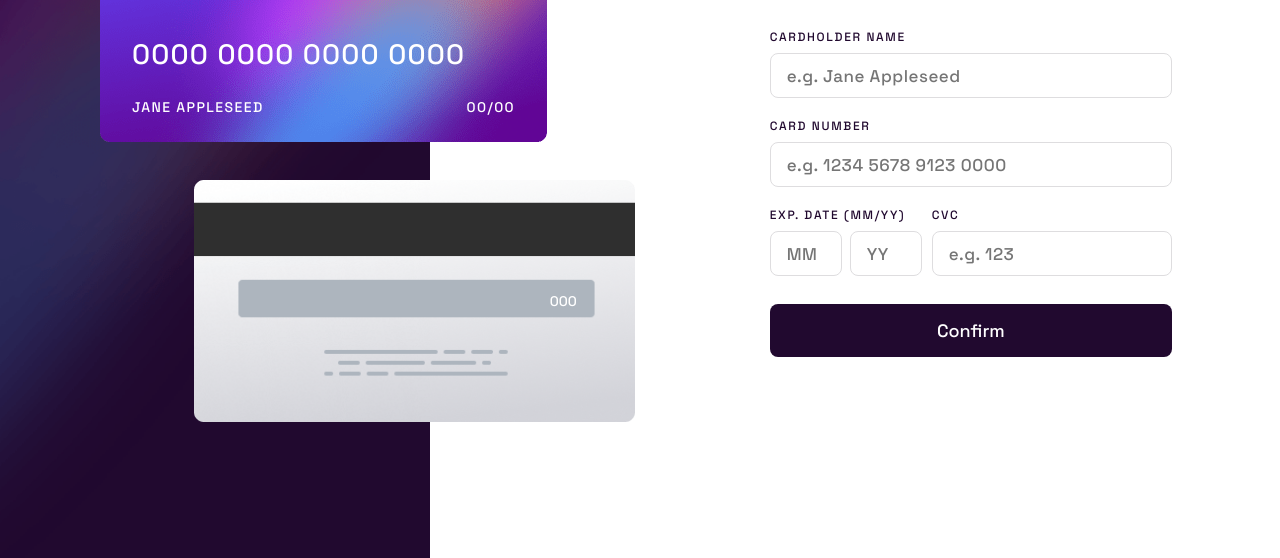
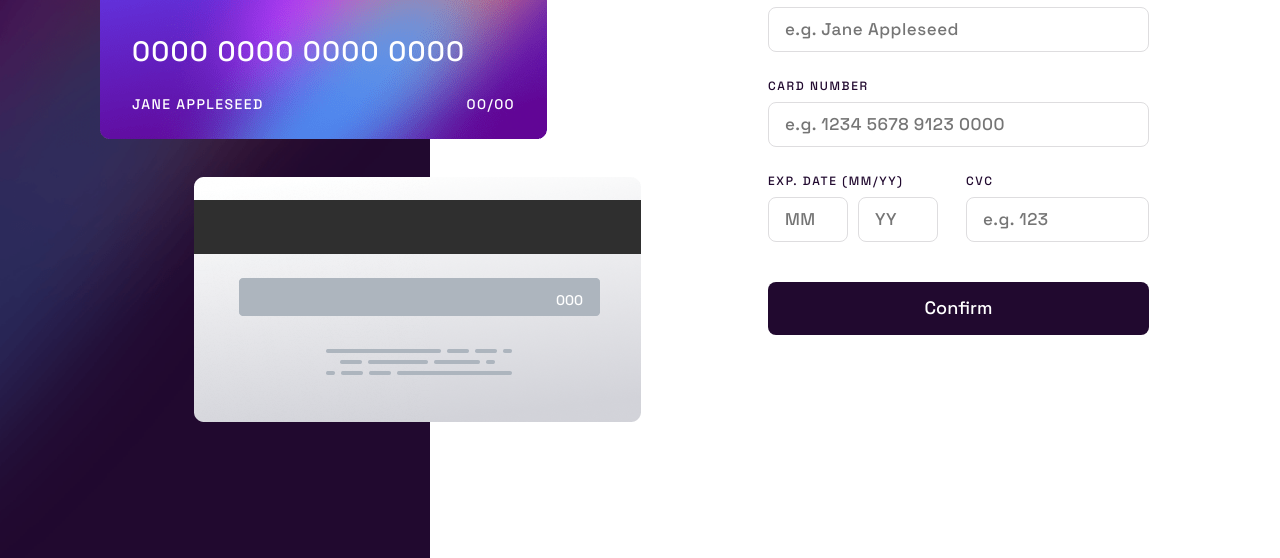
Before and after one commit to L3fd/interactive-card-details-form-main, a website: page index.html in a window 1280 px wide. Shown: the part 242-800 px from the top of the page. Drawn offline with Linux system fonts and the light colour scheme.

Commit message:
feat: add form and thanks styling to desktop

```diff
--- a/style.css
+++ b/style.css
@@ -183,7 +183,7 @@ form {
 	transition: all 0.3s ease-in-out;
 }
 .btn:hover {
-	background-color: hsla((278), 68%, 11%, 80%);
+	background-color: hsla(278, 68%, 11%, 80%);
 }
 
 .complete {
@@ -262,6 +262,38 @@ form {
 		font-size: 1.4rem;
 		letter-spacing: 0.14rem;
 	}
+	form {
+		margin-top: 0.3rem;
+		padding: 0;
+		max-width: 38.1rem;
+	}
+	.form-group {
+		margin: 0;
+		margin-bottom: 2.8rem;
+	}
+
+	.form-exp-date {
+		gap: 2.8rem;
+	}
+
+	.date {
+		gap: 1rem;
+	}
+
+	#month,
+	#year {
+		width: 8rem;
+	}
+	.btn {
+		margin-top: 1.2rem;
+	}
+
+	.complete {
+		margin-top: 0;
+		padding: 0;
+		width: 100%;
+		max-width: 38.1rem;
+	}
 }
 
 /* Utils */
```
